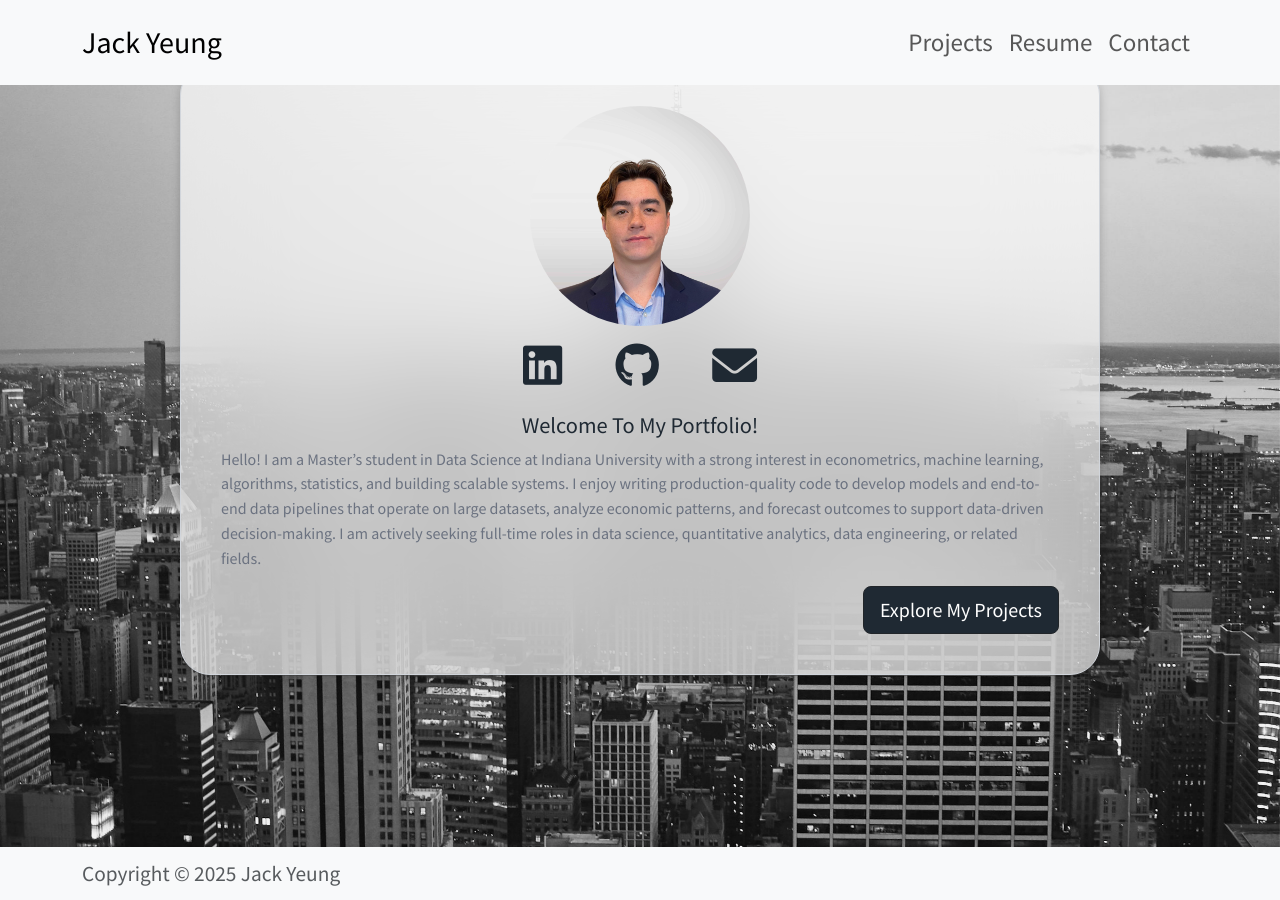
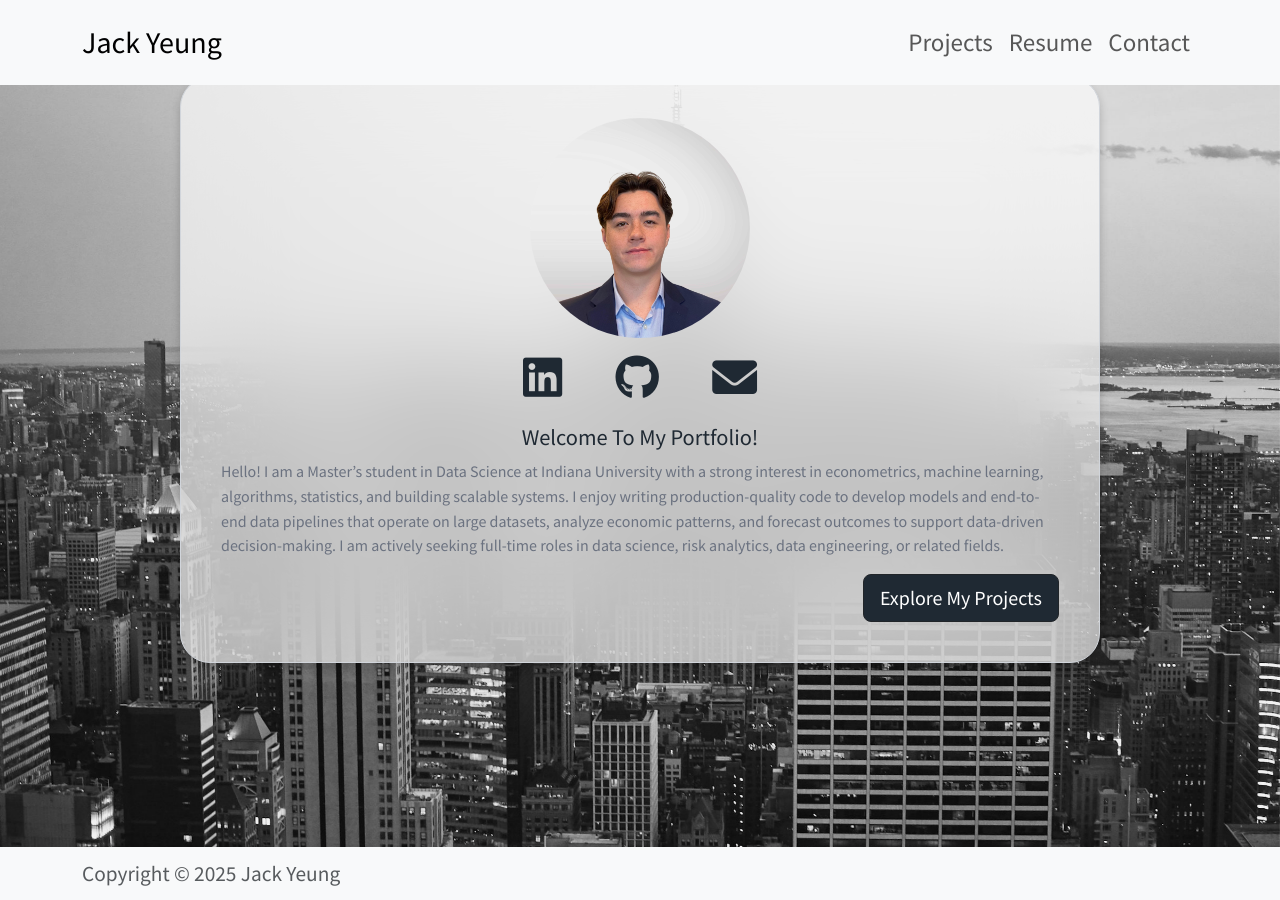
Before and after one commit to jackyeung99/jackyeung99.github.io, a Jekyll site: the page built from index.html, in a window 1280 px wide and 900 px high, scrolled down 272 px. Built offline with Jekyll 4.4.1, drawn with Linux system fonts in a browser that asks for light colours.

```diff
--- a/index.html
+++ b/index.html
@@ -27,7 +27,7 @@ title: Home
       <h5 class="card-title text-center mt-3">Welcome To My Portfolio!</h5>
 
       <p class="card-text mt-2">
-       Hello! I am a Master’s student in Data Science at Indiana University with a strong interest in econometrics, machine learning, algorithms, statistics, and building scalable systems. I enjoy writing production-quality code to develop models and end-to-end data pipelines that operate on large datasets, analyze economic patterns, and forecast outcomes to support data-driven decision-making. I am actively seeking full-time roles in data science, quantitative analytics, data engineering, or related fields.
+       Hello! I am a Master’s student in Data Science at Indiana University with a strong interest in econometrics, machine learning, algorithms, statistics, and building scalable systems. I enjoy writing production-quality code to develop models and end-to-end data pipelines that operate on large datasets, analyze economic patterns, and forecast outcomes to support data-driven decision-making. I am actively seeking full-time roles in data science, risk analytics, data engineering, or related fields.
 
       <!-- Button -->
       <div class="d-grid d-sm-flex justify-content-sm-end mt-3">
```
Also changed, not shown: _data/projects.yml (+1 -1 lines).
